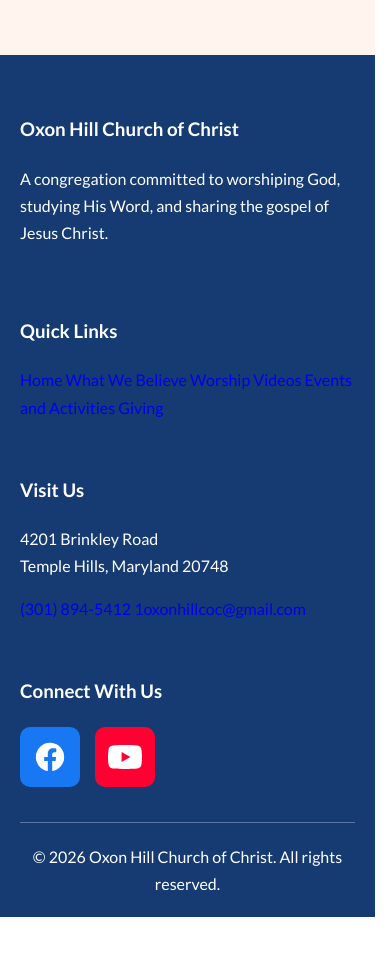
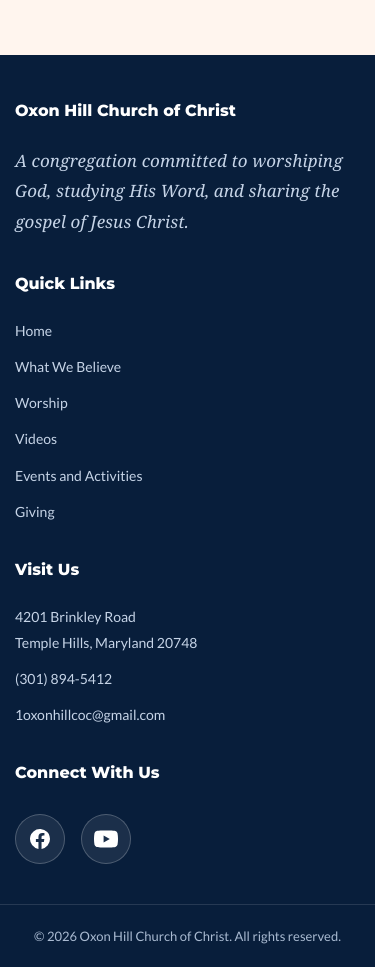
Before and after one commit to dantedennis6/Oxon-Hill-Church, a plain HTML site: page videos.html in a window 390 px wide. Shown: the part 3230-4197 px from the top of the page. Before the commit the page ends 4147 px from the top, so only its background shows below. Drawn offline with Linux system fonts and the light colour scheme.

Commit message:
Update footer styles and social icon design
Refactor footer styles for improved layout and responsiveness.

```diff
--- a/videos.css
+++ b/videos.css
@@ -608,11 +608,11 @@ button:focus-visible {
   height: 36px;
 }
 
-.youtube-icon {
+.video-social-icon.youtube-icon {
   background: #ff0033;
 }
 
-.facebook-icon {
+.video-social-icon.facebook-icon {
   background: #1877f2;
 }
 
@@ -878,138 +878,151 @@ button:focus-visible {
 }
 
 /* ======================================
-   FOOTER
+   STANDARD WEBSITE FOOTER
 ====================================== */
 
 .site-footer {
   width: 100%;
-  background: var(--navy);
+  background: #081e3b;
   color: var(--white);
-  padding: 55px 25px 20px;
+  padding: 65px 0 0;
 }
 
 .footer-container {
-  max-width: 1150px;
+  width: min(1150px, 92%);
   margin: 0 auto;
 
-  display: flex;
-  justify-content: space-between;
-  align-items: flex-start;
-  gap: 40px;
+  display: grid;
+  grid-template-columns: 1.5fr 1fr 1.2fr 1fr;
+  gap: 35px;
+
+  padding-bottom: 55px;
 }
 
-.footer-left {
-  flex: 1;
+.footer-column {
+  display: flex;
+  flex-direction: column;
+  align-items: flex-start;
+  gap: 11px;
+  min-width: 0;
 }
 
-.footer-church-name {
-  margin: 0 0 22px;
+.footer-column h3 {
+  margin: 0 0 12px;
   color: var(--white);
 
   font-family: "Montserrat", Arial, sans-serif;
-  font-size: clamp(1.5rem, 2.5vw, 2.1rem);
-  font-weight: 400;
+  font-size: 16px;
+  font-weight: 800;
   line-height: 1.4;
 }
 
-.footer-church-name strong {
-  font-weight: 800;
+.footer-column p,
+.footer-column a {
+  color: #c6d4e7;
+  font-size: 14px;
+  line-height: 1.8;
 }
 
-.footer-contact p {
-  margin: 0 0 12px;
-  color: var(--white);
-  font-size: 1rem;
+.footer-column p {
+  margin: 0;
 }
 
-.footer-contact-label {
-  display: inline-block;
-  min-width: 75px;
-  font-weight: 700;
+.footer-about p {
+  font-family: Georgia, "Times New Roman", serif;
+  font-size: 17px;
+  font-style: italic;
+  font-weight: 400;
+  line-height: 1.8;
+  letter-spacing: .1px;
 }
 
-.footer-contact a {
-  color: var(--white);
-  transition: color .25s ease;
+.footer-column > a {
+  transition: color .2s ease;
+  overflow-wrap: anywhere;
 }
 
-.footer-contact a:hover {
+.footer-column > a:hover {
   color: var(--orange);
-  text-decoration: underline;
 }
 
-.footer-right {
-  min-width: 200px;
-  text-align: right;
-}
-
-.footer-right h3 {
-  margin: 0 0 20px;
-  color: var(--white);
-
-  font-family: "Montserrat", Arial, sans-serif;
-  font-size: 1.5rem;
-  font-weight: 700;
-}
+/* ======================================
+   FACEBOOK AND YOUTUBE FOOTER ICONS
+====================================== */
 
 .footer-social-links {
   display: flex;
-  justify-content: flex-end;
+  flex-direction: row;
   align-items: center;
-  gap: 15px;
+  justify-content: flex-start;
+  gap: 14px;
+  margin-top: 6px;
 }
 
 .footer-social-icon {
   display: inline-flex;
+  align-items: center;
   justify-content: center;
-  align-items: center;
 
-  width: 60px;
-  height: 60px;
+  width: 48px;
+  height: 48px;
+  flex-shrink: 0;
 
-  color: var(--white);
-  border-radius: 10px;
+  border-radius: 50%;
+  border: 1px solid rgba(255,255,255,.22);
+  background: rgba(255,255,255,.08);
+  color: var(--white) !important;
 
   transition:
-    transform .25s ease,
-    box-shadow .25s ease;
+    background .3s ease,
+    border-color .3s ease,
+    transform .3s ease,
+    box-shadow .3s ease;
 }
 
 .footer-social-icon svg {
-  width: 34px;
-  height: 34px;
-}
-
-.footer-facebook {
-  background: #1877f2;
-}
-
-.footer-youtube {
-  background: #ff0033;
+  display: block;
+  width: 23px;
+  height: 23px;
+  fill: currentColor;
 }
 
 .footer-social-icon:hover {
-  transform: translateY(-4px) scale(1.04);
-  box-shadow: 0 7px 16px rgba(0,0,0,.22);
+  background: var(--orange);
+  border-color: var(--orange);
+  color: var(--white) !important;
+
+  transform: translateY(-4px);
+  box-shadow: 0 8px 20px rgba(243,107,28,.25);
 }
 
+.footer-social-icon:focus-visible {
+  outline: 3px solid var(--orange);
+  outline-offset: 4px;
+}
+
+/* ======================================
+   FOOTER COPYRIGHT
+====================================== */
+
 .footer-bottom {
-  max-width: 1150px;
-  margin: 40px auto 0;
-  padding-top: 20px;
+  width: 100%;
+  margin: 0;
+  padding: 20px;
 
-  border-top: 1px solid rgba(255,255,255,.3);
+  border-top: 1px solid rgba(255,255,255,.12);
   text-align: center;
+
+  color: #aabbd2;
+  font-size: 13px;
 }
 
 .footer-bottom p {
   margin: 0;
-  color: rgba(255,255,255,.85);
-  font-size: .9rem;
 }
 
 /* ======================================
-   TABLET HEADER
+   TABLET HEADER AND FOOTER
 ====================================== */
 
 @media (max-width: 1100px) {
@@ -1026,6 +1039,10 @@ button:focus-visible {
     justify-content: center;
     flex-wrap: wrap;
     gap: 16px;
+  }
+
+  .footer-container {
+    grid-template-columns: repeat(2, minmax(0, 1fr));
   }
 }
 
@@ -1092,6 +1109,25 @@ button:focus-visible {
     order: 2;
     padding: 10px 13px;
     font-size: 11px;
+  }
+
+  .footer-container {
+    grid-template-columns: 1fr;
+    gap: 35px;
+  }
+
+  .footer-social-links {
+    gap: 16px;
+  }
+
+  .footer-social-icon {
+    width: 50px;
+    height: 50px;
+  }
+
+  .footer-social-icon svg {
+    width: 24px;
+    height: 24px;
   }
 }
 
@@ -1227,34 +1263,17 @@ button:focus-visible {
   }
 
   .site-footer {
-    padding: 40px 20px 20px;
+    padding-top: 45px;
   }
 
   .footer-container {
-    flex-direction: column;
-    align-items: flex-start;
     gap: 35px;
+    padding-bottom: 40px;
   }
 
-  .footer-church-name {
-    font-size: 1.5rem;
-  }
-
-  .footer-contact p {
+  .footer-column p,
+  .footer-column a {
     overflow-wrap: anywhere;
-  }
-
-  .footer-right {
-    min-width: 0;
-    text-align: left;
-  }
-
-  .footer-social-links {
-    justify-content: flex-start;
-  }
-
-  .footer-bottom {
-    margin-top: 35px;
   }
 }
 
@@ -1316,7 +1335,7 @@ button:focus-visible {
   .previous-button,
   .directions-button,
   .footer-social-icon,
-  .footer-contact a {
+  .footer-column > a {
     transition: none;
   }
 
```
